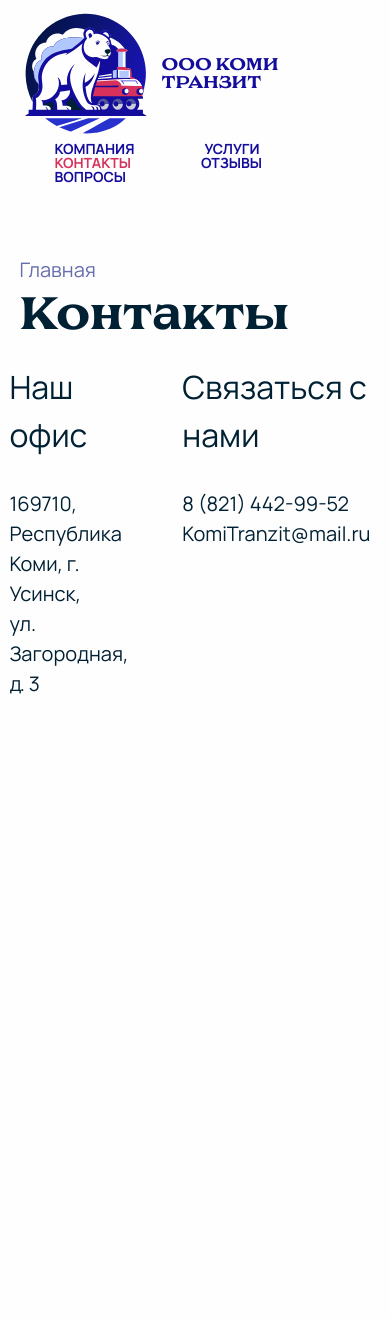
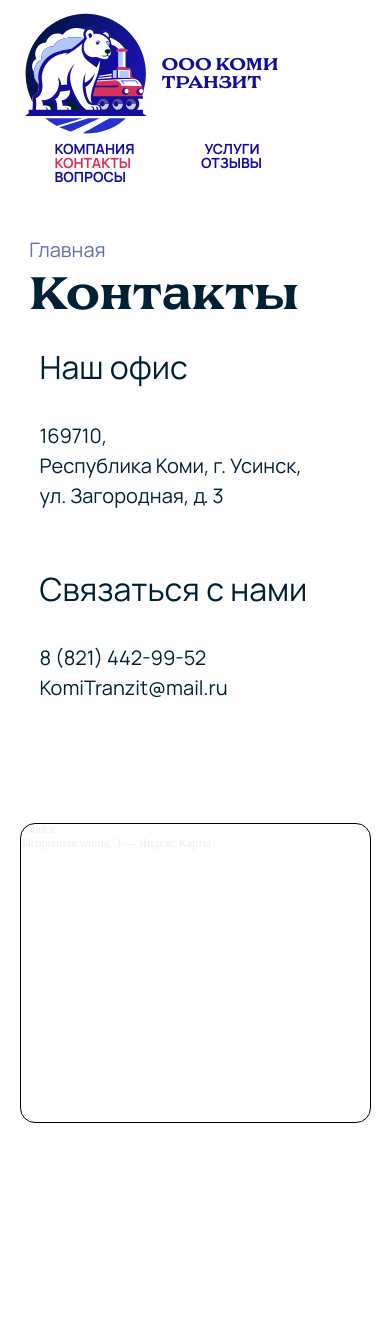
Before and after one commit to ElinkaD/komi-tranzit, a PHP site: page /index.php?page=contacts_page in a window 390 px wide; the page is wider, and only the part inside the window is pictured. Shown: the top 1319 px of that part. Run offline with PHP 8.4, Linux system fonts and the light colour scheme.

Commit message:
страница контактов

```diff
--- a/contacts_page.php
+++ b/contacts_page.php
@@ -1,5 +1,5 @@
 <style>
-/* header */
+/* inner title */
 .menu-main a {
     color: #140C9C;
 }
@@ -8,18 +8,16 @@
 .menu-main a:hover:after {
     color: #D8315B;
 }
-.navbar-logo h4{
+.navbar-logo h4 {
     color: #140C9C;
 }
-.page{
+.page {
     margin: 100px 0 200px 0;
 }
 
 .contacts_block {
     width: 90vw;
     padding: 20px;
-    padding: 0;
-
     margin: 0 auto;
 }
 
@@ -33,20 +31,37 @@
 .office-info, .contact-info {
     display: flex;
     flex-direction: column;
-
     gap: 30px;
 }
 
-.contacts_block h3, .page h3{
+.contacts_block h3, .page h3 {
     font-size: 32px;
     font-weight: 400;
 }
 
-.address p, .contact-info a, .contact-info p{
+.address p, .contact-info a, .contact-info p {
     font-size: 20px;
     color: #002033;
 }
 
+.map iframe {
+    width: 90vw;
+    margin: 0 auto;
+
+    height: 400px;
+    border-radius: 15px;
+    border: 1px solid #000;
+}
+
+@media (max-width: 768px){
+    .container {
+        flex-direction: column;
+    }
+
+    .map iframe {
+        height: 300px;
+    }
+}
 </style>
 
 <section class="hero">
--- a/css/style.css
+++ b/css/style.css
@@ -118,14 +118,14 @@ h4:hover:after {
 .hero {
     text-align: left;
     width: 100vw;
-    padding: 20px;
-    padding-left: 80px;
     box-sizing: border-box;
-    height: auto;
 }
 .hero-text {
+    width: 90vw;
+    margin: 0 auto;
+
     position: relative;
-    width: 100%;
+
     display: flex;
     flex-direction: column;
     gap: 5px;
--- a/index.php
+++ b/index.php
@@ -49,6 +49,7 @@
     }
     echo '</ul>';
     echo '</nav>';
+
     include '' . $page . '.php';
     ?>
 
```
